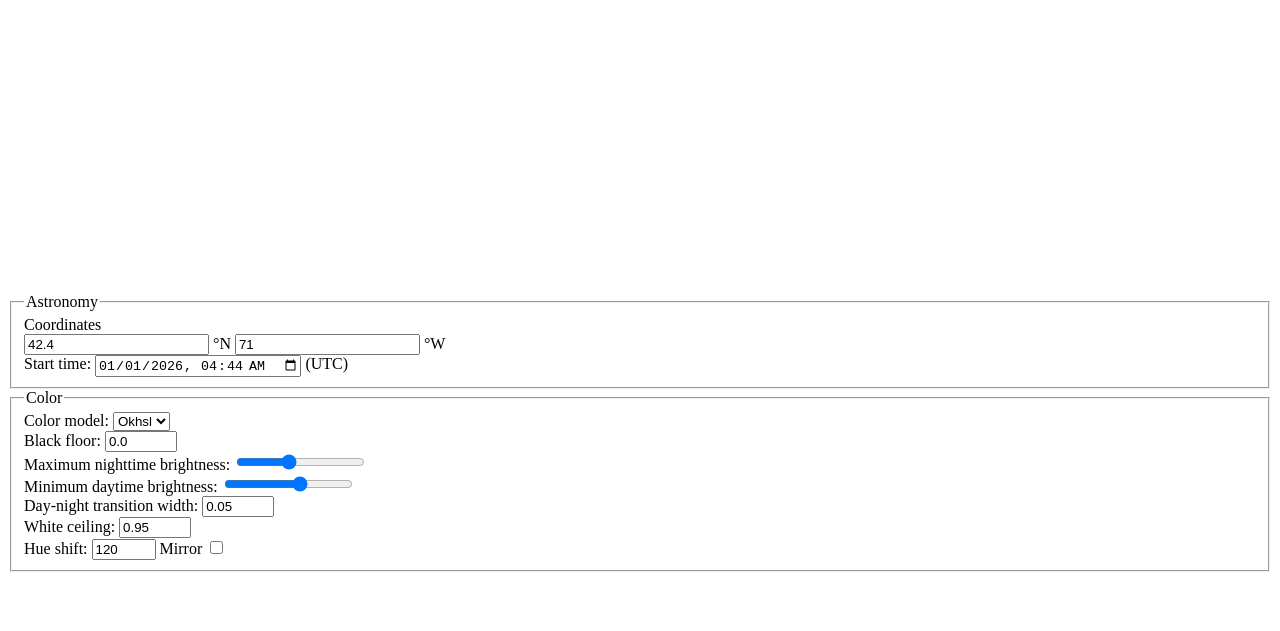
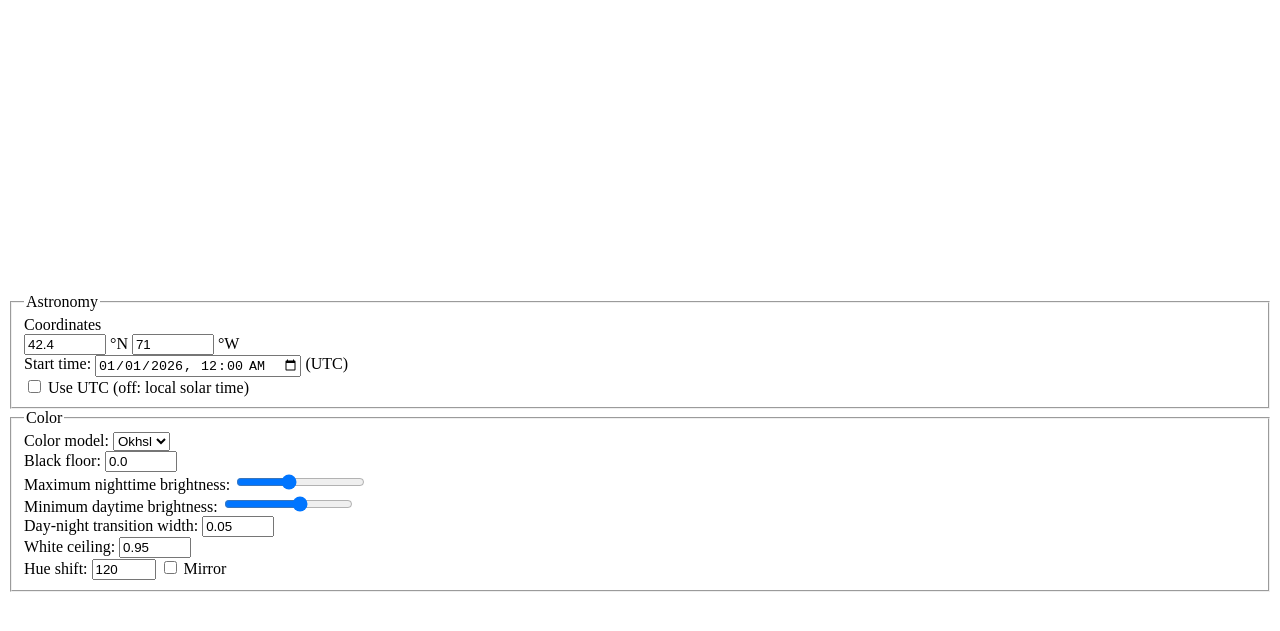
Before and after one commit to mr-dan-blog/sunplot-ts, a website: page index.html in a window 1280 px wide. Shown: the part 79-710 px from the top of the page. Drawn offline with Linux system fonts and the light colour scheme.

Commit message:
Add UTC toggle functionality

```diff
--- a/index.html
+++ b/index.html
@@ -13,16 +13,17 @@
         <legend>Astronomy</legend>
         Coordinates
         <br>
-        <input name="latitude" id="lat" type="text" value="42.4" pattern="-?\d?\d(\.\d+)?" inputmode="decimal" required />
+        <input name="latitude" id="lat" type="text" value="42.4" pattern="-?\d?\d(\.\d+)?" inputmode="decimal" required style="width: 74px;" />
         <label for="lat">°N</label>
 
-        <input name="longitude" id="lon" type="text" value="71" pattern="-?1?\d?\d(\.\d+)?" inputmode="decimal" required />
+        <input name="longitude" id="lon" type="text" value="71" pattern="-?1?\d?\d(\.\d+)?" inputmode="decimal" required style="width: 74px;" />
         <label for="lon">°W</label>
         <br>
         <label for="start-time">Start time: </label>
-        <input type="datetime-local" id="start-time" value="2026-01-01T04:44" required> (UTC)
+        <input type="datetime-local" id="start-time" value="2026-01-01T00:00" required> (UTC)
         <br>
-        <!-- <input id="calculate" type="submit" value="Calculate"> -->
+        <input name="utc" id="utc" type="checkbox">
+        <label for="utc">Use UTC (off: local solar time)</label>
     </fieldset>
     <fieldset>
         <legend>Color</legend>
@@ -50,8 +51,8 @@
         <br>
         <label for="hue">Hue shift: </label>
         <input name="hue" id="hue" type="number" value="120" min="0" max="360" step="15" inputmode="numeric" required />
+        <input name="mirror_hue" id="mirror_hue" type="checkbox">
         <label for="mirror_hue">Mirror</label>
-        <input name="mirror_hue" id="mirror_hue" type="checkbox">
         <br>
         <!-- <input id="draw" type="submit" value="Draw"> -->
     </fieldset>
```
Also changed, not shown: src/sun.ts (+5 -2 lines).
